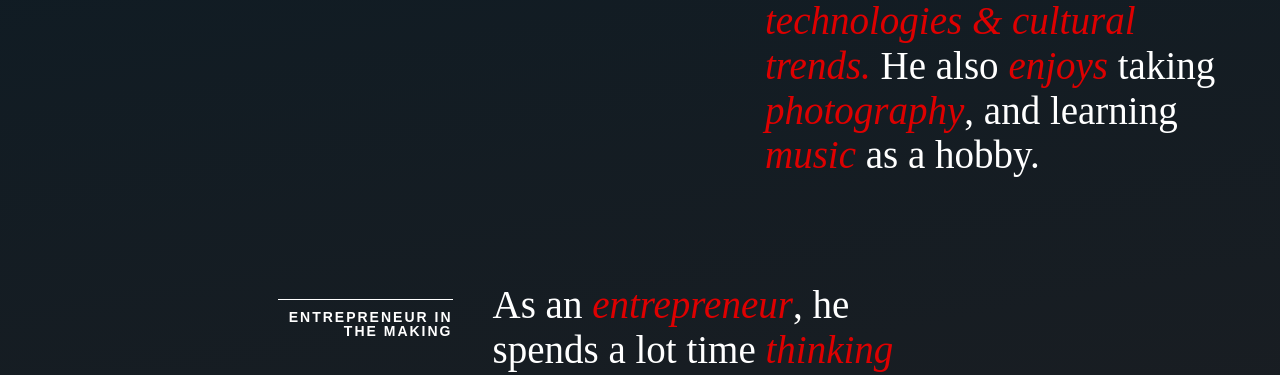
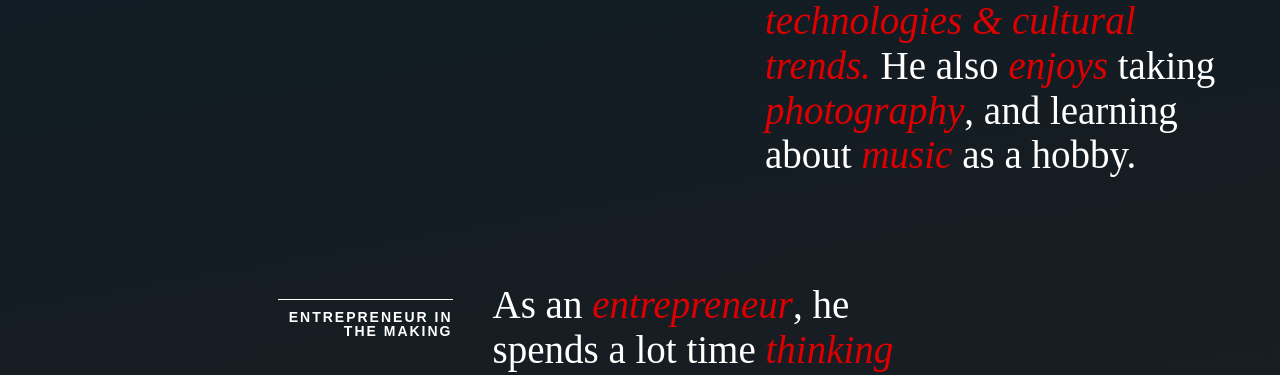
Before and after one commit to changalberto/changalberto.com, a plain HTML site: page index.html in a window 1280 px wide. Shown: the part 724-1099 px from the top of the page. Drawn offline with Linux system fonts and the light colour scheme; animation ran at ten frames a second.

Commit message:
Added files via upload

```diff
--- a/index.html
+++ b/index.html
@@ -41,7 +41,7 @@
           <div class="poster">
             <h3 class="label">Besides Work</h3>
             <blockquote cite="http://www.changealberto.com">
-              On his free time, he <span>enjoys</span> learning <span>about</span> <em>new</em> <em>technologies</em> <em>&amp;</em> <em>cultural</em> <em>trends.</em> <span>He</span> also <em>enjoys</em> taking <em>photography</em>, and learning <em>music</em> as a hobby.
+              On his free time, he <span>enjoys</span> learning <span>about</span> <em>new</em> <em>technologies</em> <em>&amp;</em> <em>cultural</em> <em>trends.</em> <span>He</span> also <em>enjoys</em> taking <em>photography</em>, and learning about <em>music</em> as a hobby.
             </blockquote>
           </div>
         </section>
```
